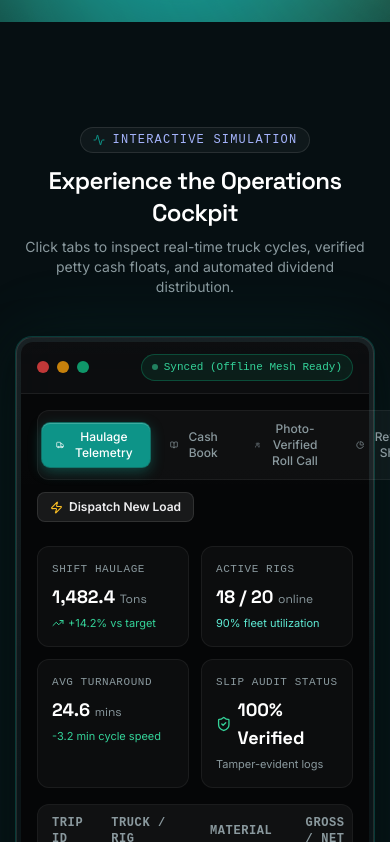
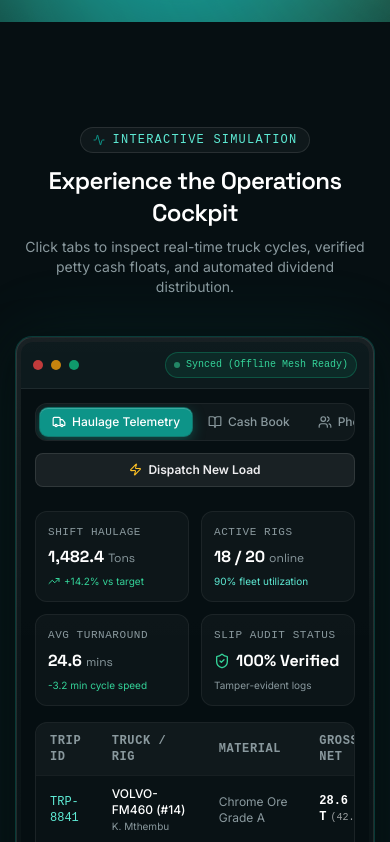
Before and after one commit to dokubetsu/MineOps, a Next.js app in the folder frontend/: page / in a window 390 px wide. Shown: the part 822-1664 px from the top of the page. Built offline with nearby package versions, Linux system fonts and the light colour scheme; no server answers.

Commit message:
fix(landing): resolve mobile spill and horizontal overflow in interactive simulation cockpit tabs and tables

```diff
--- a/frontend/src/app/page.tsx
+++ b/frontend/src/app/page.tsx
@@ -225,7 +225,7 @@ export default function LandingPage() {
       <section id="live-preview" className="py-12 sm:py-20 relative">
         <div className="max-w-6xl mx-auto px-4 sm:px-6 lg:px-8">
           <div className="text-center max-w-2xl mx-auto mb-10">
-            <div className="inline-flex items-center gap-2 px-3 py-1 rounded-full bg-white/[0.04] border border-white/10 text-indigo-300 text-xs font-mono tracking-widest uppercase mb-3">
+            <div className="inline-flex items-center gap-2 px-3 py-1 rounded-full bg-white/[0.04] border border-white/10 text-teal-300 text-xs font-mono tracking-widest uppercase mb-3">
               <Activity size={12} className="text-accent" />
               Interactive Simulation
             </div>
@@ -249,7 +249,7 @@ export default function LandingPage() {
         <div className="max-w-7xl mx-auto px-4 sm:px-6 lg:px-8">
           <div className="grid grid-cols-1 lg:grid-cols-2 gap-12 items-center">
             <div>
-              <div className="inline-flex items-center gap-2 px-3 py-1 rounded-full bg-accent/10 border border-accent/30 text-amber-300 text-xs font-mono tracking-widest uppercase mb-4">
+              <div className="inline-flex items-center gap-2 px-3 py-1 rounded-full bg-accent/10 border border-accent/30 text-teal-300 text-xs font-mono tracking-widest uppercase mb-4">
                 <Cpu size={13} />
                 Architecture Blueprint
               </div>
--- a/frontend/src/components/landing/LiveOperationsPreview.tsx
+++ b/frontend/src/components/landing/LiveOperationsPreview.tsx
@@ -78,18 +78,18 @@ export default function LiveOperationsPreview() {
       {/* Outer Glow container */}
       <div className="relative rounded-2xl bg-gradient-to-b from-white/[0.08] via-white/[0.03] to-white/[0.015] border border-white/[0.1] shadow-card-hover p-1 md:p-2 backdrop-blur-xl">
         {/* Top Window Bar */}
-        <div className="flex items-center justify-between px-4 py-3 border-b border-white/[0.07] bg-[#0a0a0c]/80 rounded-t-xl">
-          <div className="flex items-center gap-2">
-            <span className="w-3 h-3 rounded-full bg-red-500/80 inline-block" />
-            <span className="w-3 h-3 rounded-full bg-amber-500/80 inline-block" />
-            <span className="w-3 h-3 rounded-full bg-emerald-500/80 inline-block" />
-            <span className="ml-2 text-xs font-mono text-foreground-muted hidden sm:inline-block">
+        <div className="flex items-center justify-between px-3 sm:px-4 py-2.5 sm:py-3 border-b border-white/[0.07] bg-[#0E1B1E]/90 rounded-t-xl gap-2">
+          <div className="flex items-center gap-2 min-w-0">
+            <span className="w-2.5 h-2.5 sm:w-3 sm:h-3 rounded-full bg-red-500/80 shrink-0 inline-block" />
+            <span className="w-2.5 h-2.5 sm:w-3 sm:h-3 rounded-full bg-amber-500/80 shrink-0 inline-block" />
+            <span className="w-2.5 h-2.5 sm:w-3 sm:h-3 rounded-full bg-emerald-500/80 shrink-0 inline-block" />
+            <span className="ml-1 sm:ml-2 text-[11px] sm:text-xs font-mono text-foreground-muted truncate hidden sm:inline-block">
               khani-cockpit // site: pit-north-alpha // RLS enabled
             </span>
           </div>
 
-          <div className="flex items-center gap-2">
-            <span className="inline-flex items-center gap-1.5 px-2.5 py-1 rounded-full text-[11px] font-mono font-medium bg-emerald-500/10 border border-emerald-500/30 text-emerald-400">
+          <div className="flex items-center gap-2 shrink-0">
+            <span className="inline-flex items-center gap-1.5 px-2 sm:px-2.5 py-1 rounded-full text-[10px] sm:text-[11px] font-mono font-medium bg-emerald-500/10 border border-emerald-500/30 text-emerald-400">
               <span className="w-1.5 h-1.5 rounded-full bg-emerald-400 animate-pulse" />
               Synced (Offline Mesh Ready)
             </span>
@@ -97,57 +97,58 @@ export default function LiveOperationsPreview() {
         </div>
 
         {/* Cockpit Content Area */}
-        <div className="p-4 sm:p-6 bg-[#050506]/90 rounded-b-xl">
+        <div className="p-3.5 sm:p-6 bg-[#060F12]/95 rounded-b-xl max-w-full overflow-hidden">
           {/* Navigation Controls */}
-          <div className="flex flex-wrap items-center justify-between gap-3 mb-6">
-            <div className="flex items-center gap-1.5 p-1 rounded-xl bg-white/[0.04] border border-white/[0.06]">
+          <div className="flex flex-col sm:flex-row sm:items-center justify-between gap-3 mb-6 w-full min-w-0">
+            {/* Scrollable Tab Bar on Mobile */}
+            <div className="w-full sm:w-auto overflow-x-auto [-ms-overflow-style:none] [scrollbar-width:none] [&::-webkit-scrollbar]:hidden flex items-center gap-1 sm:gap-1.5 p-1 rounded-xl bg-white/[0.04] border border-white/[0.06] min-w-0">
               <button
                 type="button"
                 onClick={() => setActiveTab('trips')}
-                className={`flex items-center gap-2 px-3.5 py-1.5 rounded-lg text-xs font-medium transition-all ${
+                className={`shrink-0 flex items-center gap-1.5 sm:gap-2 px-3 sm:px-3.5 py-1.5 rounded-lg text-xs font-medium whitespace-nowrap transition-all ${
                   activeTab === 'trips'
                     ? 'bg-accent text-white shadow-accent-cta'
                     : 'text-foreground-muted hover:text-white'
                 }`}
               >
-                <Truck size={14} />
-                Haulage Telemetry
+                <Truck size={14} className="shrink-0" />
+                <span>Haulage Telemetry</span>
               </button>
               <button
                 type="button"
                 onClick={() => setActiveTab('cash')}
-                className={`flex items-center gap-2 px-3.5 py-1.5 rounded-lg text-xs font-medium transition-all ${
+                className={`shrink-0 flex items-center gap-1.5 sm:gap-2 px-3 sm:px-3.5 py-1.5 rounded-lg text-xs font-medium whitespace-nowrap transition-all ${
                   activeTab === 'cash'
                     ? 'bg-accent text-white shadow-accent-cta'
                     : 'text-foreground-muted hover:text-white'
                 }`}
               >
-                <BookOpen size={14} />
-                Cash Book
+                <BookOpen size={14} className="shrink-0" />
+                <span>Cash Book</span>
               </button>
               <button
                 type="button"
                 onClick={() => setActiveTab('roster')}
-                className={`flex items-center gap-2 px-3.5 py-1.5 rounded-lg text-xs font-medium transition-all ${
+                className={`shrink-0 flex items-center gap-1.5 sm:gap-2 px-3 sm:px-3.5 py-1.5 rounded-lg text-xs font-medium whitespace-nowrap transition-all ${
                   activeTab === 'roster'
                     ? 'bg-accent text-white shadow-accent-cta'
                     : 'text-foreground-muted hover:text-white'
                 }`}
               >
-                <Users size={14} />
-                Photo-Verified Roll Call
+                <Users size={14} className="shrink-0" />
+                <span>Photo-Verified Roll Call</span>
               </button>
               <button
                 type="button"
                 onClick={() => setActiveTab('dividends')}
-                className={`flex items-center gap-2 px-3.5 py-1.5 rounded-lg text-xs font-medium transition-all ${
+                className={`shrink-0 flex items-center gap-1.5 sm:gap-2 px-3 sm:px-3.5 py-1.5 rounded-lg text-xs font-medium whitespace-nowrap transition-all ${
                   activeTab === 'dividends'
                     ? 'bg-accent text-white shadow-accent-cta'
                     : 'text-foreground-muted hover:text-white'
                 }`}
               >
-                <PieChart size={14} />
-                Revenue Shares
+                <PieChart size={14} className="shrink-0" />
+                <span>Revenue Shares</span>
               </button>
             </div>
 
@@ -155,10 +156,10 @@ export default function LiveOperationsPreview() {
               <button
                 type="button"
                 onClick={handleSimulateDispatch}
-                className="inline-flex items-center gap-1.5 px-3 py-1.5 rounded-lg text-xs font-semibold bg-white/[0.08] hover:bg-white/[0.14] text-foreground border border-white/10 transition-all active:scale-[0.98]"
+                className="w-full sm:w-auto shrink-0 inline-flex items-center justify-center gap-1.5 px-3.5 py-2 sm:py-1.5 rounded-lg text-xs font-semibold bg-white/[0.08] hover:bg-white/[0.14] text-foreground border border-white/10 transition-all active:scale-[0.98]"
               >
-                <Zap size={13} className="text-amber-400" />
-                Dispatch New Load
+                <Zap size={13} className="text-amber-400 shrink-0" />
+                <span>Dispatch New Load</span>
               </button>
             )}
           </div>
@@ -168,53 +169,53 @@ export default function LiveOperationsPreview() {
             <div className="space-y-4 animate-in fade-in duration-200">
               {/* Quick Metrics Bar */}
               <div className="grid grid-cols-2 sm:grid-cols-4 gap-3">
-                <div className="p-3.5 rounded-xl bg-white/[0.03] border border-white/[0.06]">
+                <div className="p-3 sm:p-3.5 rounded-xl bg-white/[0.03] border border-white/[0.06]">
                   <div className="text-[11px] font-mono uppercase tracking-wider text-foreground-muted">
                     Shift Haulage
                   </div>
-                  <div className="text-lg sm:text-xl font-bold font-display text-white mt-1">
+                  <div className="text-base sm:text-xl font-bold font-display text-white mt-1">
                     1,482.4 <span className="text-xs font-normal text-foreground-muted">Tons</span>
                   </div>
-                  <div className="text-[11px] text-emerald-400 flex items-center gap-1 mt-1">
+                  <div className="text-[10px] sm:text-[11px] text-emerald-400 flex items-center gap-1 mt-1">
                     <TrendingUp size={12} /> +14.2% vs target
                   </div>
                 </div>
 
-                <div className="p-3.5 rounded-xl bg-white/[0.03] border border-white/[0.06]">
+                <div className="p-3 sm:p-3.5 rounded-xl bg-white/[0.03] border border-white/[0.06]">
                   <div className="text-[11px] font-mono uppercase tracking-wider text-foreground-muted">
                     Active Rigs
                   </div>
-                  <div className="text-lg sm:text-xl font-bold font-display text-white mt-1">
+                  <div className="text-base sm:text-xl font-bold font-display text-white mt-1">
                     18 / 20 <span className="text-xs font-normal text-foreground-muted">online</span>
                   </div>
-                  <div className="text-[11px] text-teal-300 mt-1">90% fleet utilization</div>
+                  <div className="text-[10px] sm:text-[11px] text-teal-300 mt-1">90% fleet utilization</div>
                 </div>
 
-                <div className="p-3.5 rounded-xl bg-white/[0.03] border border-white/[0.06]">
+                <div className="p-3 sm:p-3.5 rounded-xl bg-white/[0.03] border border-white/[0.06]">
                   <div className="text-[11px] font-mono uppercase tracking-wider text-foreground-muted">
                     Avg Turnaround
                   </div>
-                  <div className="text-lg sm:text-xl font-bold font-display text-white mt-1">
+                  <div className="text-base sm:text-xl font-bold font-display text-white mt-1">
                     24.6 <span className="text-xs font-normal text-foreground-muted">mins</span>
                   </div>
-                  <div className="text-[11px] text-emerald-400 mt-1">-3.2 min cycle speed</div>
+                  <div className="text-[10px] sm:text-[11px] text-emerald-400 mt-1">-3.2 min cycle speed</div>
                 </div>
 
-                <div className="p-3.5 rounded-xl bg-white/[0.03] border border-white/[0.06]">
+                <div className="p-3 sm:p-3.5 rounded-xl bg-white/[0.03] border border-white/[0.06]">
                   <div className="text-[11px] font-mono uppercase tracking-wider text-foreground-muted">
                     Slip Audit Status
                   </div>
-                  <div className="text-lg sm:text-xl font-bold font-display text-white mt-1 flex items-center gap-1.5">
-                    <ShieldCheck size={18} className="text-emerald-400" />
-                    100% Verified
+                  <div className="text-base sm:text-xl font-bold font-display text-white mt-1 flex items-center gap-1.5">
+                    <ShieldCheck size={16} className="text-emerald-400 shrink-0" />
+                    <span className="truncate">100% Verified</span>
                   </div>
-                  <div className="text-[11px] text-foreground-muted mt-1">Tamper-evident logs</div>
+                  <div className="text-[10px] sm:text-[11px] text-foreground-muted mt-1 truncate">Tamper-evident logs</div>
                 </div>
               </div>
 
               {/* Real-time Table */}
               <div className="overflow-x-auto rounded-xl border border-white/[0.07] bg-white/[0.02]">
-                <table className="w-full text-left text-xs font-sans">
+                <table className="w-full min-w-[540px] text-left text-xs font-sans">
                   <thead>
                     <tr className="border-b border-white/[0.06] bg-white/[0.03] text-foreground-muted uppercase tracking-wider font-mono">
                       <th className="py-2.5 px-3.5">Trip ID</th>
@@ -282,9 +283,9 @@ export default function LiveOperationsPreview() {
                 </div>
               </div>
 
-              <div className="p-3.5 rounded-xl border border-white/[0.07] bg-white/[0.02] text-xs font-mono text-foreground-muted flex items-center justify-between">
-                <span>Rule Engine: Single-entry voucher validation with mandatory photo upload</span>
-                <span className="text-teal-300">Zero manual math drift</span>
+              <div className="p-3.5 rounded-xl border border-white/[0.07] bg-white/[0.02] text-xs font-mono text-foreground-muted flex flex-col sm:flex-row sm:items-center justify-between gap-2">
+                <span className="leading-relaxed">Rule Engine: Single-entry voucher validation with mandatory photo upload</span>
+                <span className="text-teal-300 shrink-0 font-medium">Zero manual math drift</span>
               </div>
             </div>
           )}
```
